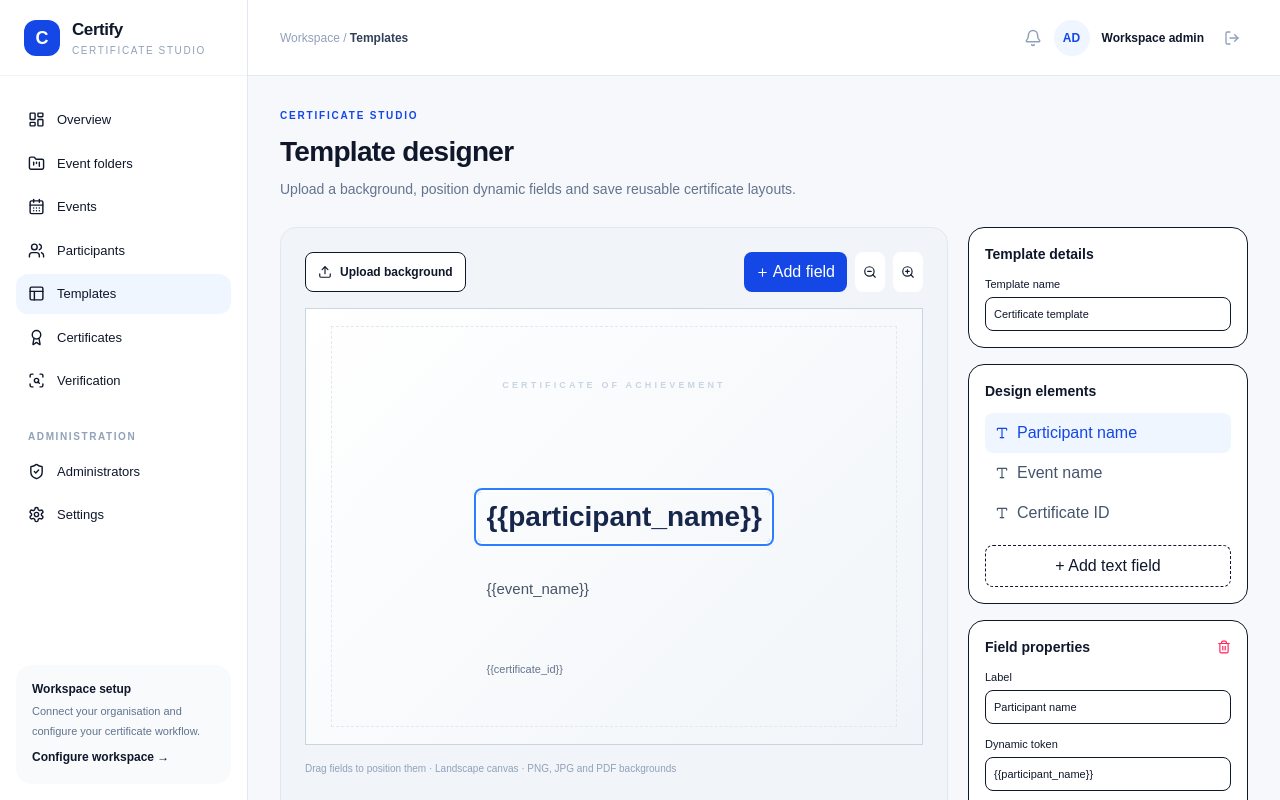
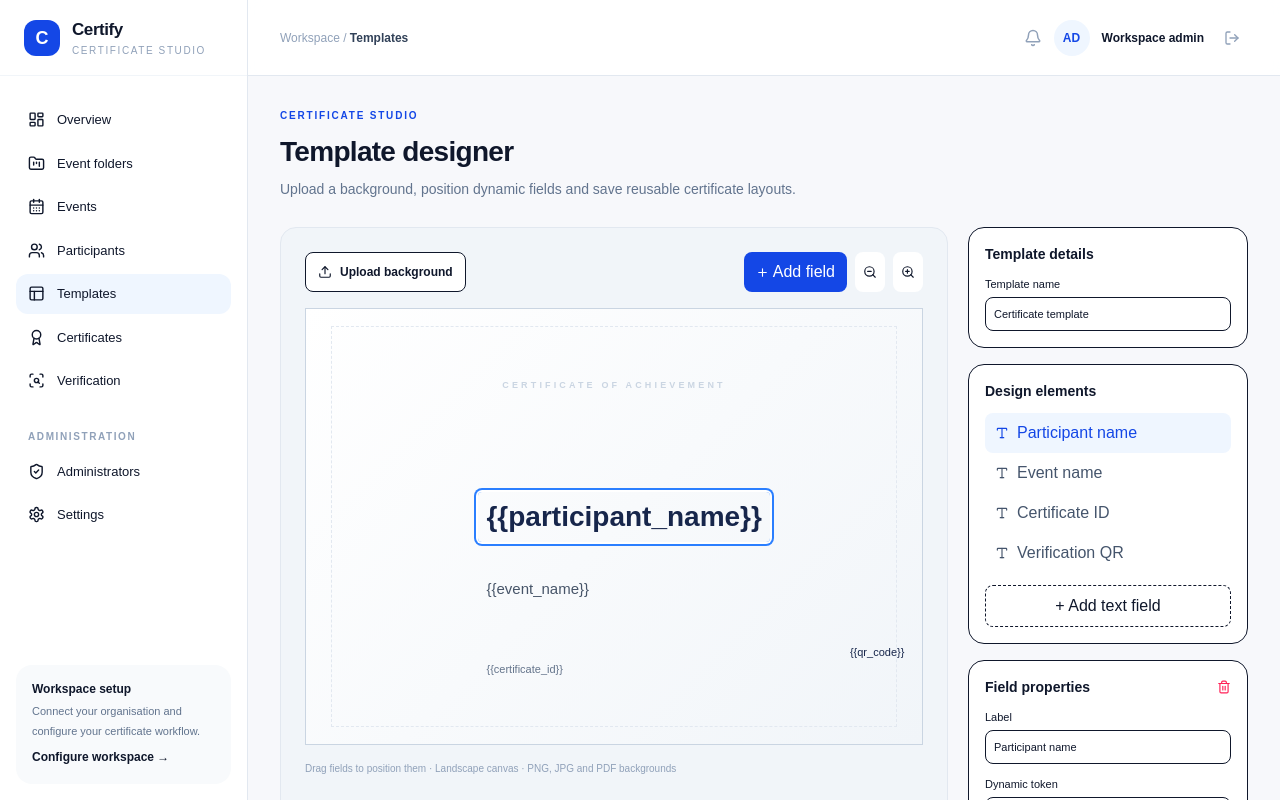
Before and after one commit to eldhoyy/Sae-certificate-generator, a Next.js app: page /templates in a window 1280 px wide. Shown: the top 800 px of the page. Built offline with nearby package versions, Linux system fonts and the light colour scheme; no server answers; the database is empty.

Commit message:
Include a verification QR field in new certificate templates

```diff
--- a/src/components/template-editor.tsx
+++ b/src/components/template-editor.tsx
@@ -22,6 +22,7 @@ const initial: Item[] = [
   { id: 1, label: "Participant name", token: "{{participant_name}}", x: 28, y: 42, size: 28, color: "#17264b", bold: true, fontFamily: "Helvetica" },
   { id: 2, label: "Event name", token: "{{event_name}}", x: 28, y: 61, size: 15, color: "#475569", bold: false, fontFamily: "Helvetica" },
   { id: 3, label: "Certificate ID", token: "{{certificate_id}}", x: 28, y: 80, size: 11, color: "#64748b", bold: false, fontFamily: "Helvetica" },
+  { id: 4, label: "Verification QR", token: "{{qr_code}}", x: 87, y: 76, size: 11, color: "#17264b", bold: false, fontFamily: "Helvetica" },
 ];
 
 export function TemplateEditor() {
```
